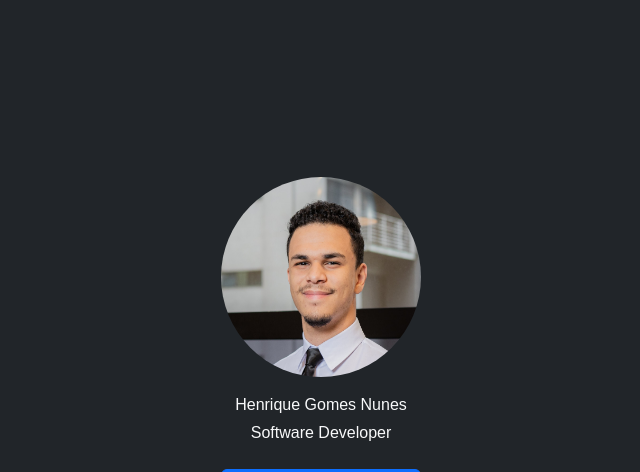
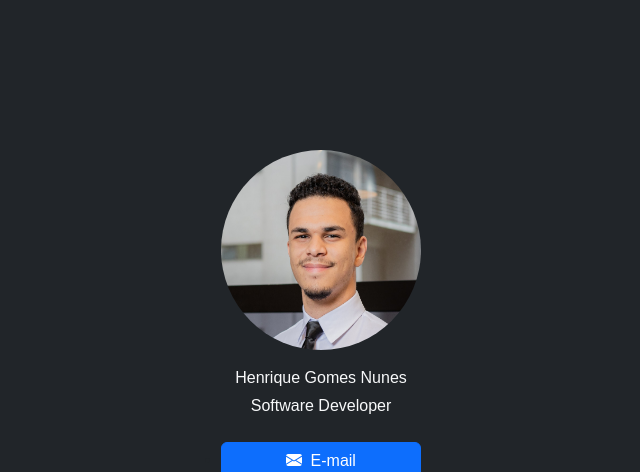
Before and after one commit to zHenriqueSI/social-media-links, a plain HTML site: page index.html in a window 1280 px wide. Shown: the top 472 px of the page, without its empty margins (319-959 px from the left). Drawn offline with nearby package versions, Linux system fonts and the light colour scheme.

Commit message:
feat: email button

```diff
--- a/index.html
+++ b/index.html
@@ -33,6 +33,25 @@
       </div>
       <div class="text-center">
         <ul class="list-group">
+          <li class="my-2">
+            <a href="mailto:henriquegomesnunes19@usp.br"
+              ><button class="btn btn-primary" style="min-width: 200px">
+                <svg
+                  xmlns="http://www.w3.org/2000/svg"
+                  width="20"
+                  height="20"
+                  fill="currentColor"
+                  class="bi bi-envelope-fill"
+                  viewBox="0 0 20 20"
+                >
+                  <path
+                    d="M.05 3.555A2 2 0 0 1 2 2h12a2 2 0 0 1 1.95 1.555L8 8.414.05 3.555ZM0 4.697v7.104l5.803-3.558L0 4.697ZM6.761 8.83l-6.57 4.027A2 2 0 0 0 2 14h12a2 2 0 0 0 1.808-1.144l-6.57-4.027L8 9.586l-1.239-.757Zm3.436-.586L16 11.801V4.697l-5.803 3.546Z"
+                  />
+                </svg>
+                E-mail
+              </button></a
+            >
+          </li>
           <li class="my-2">
             <a href="https://github.com/zHenriqueSI"
               ><button class="btn btn-primary" style="min-width: 200px">
```
